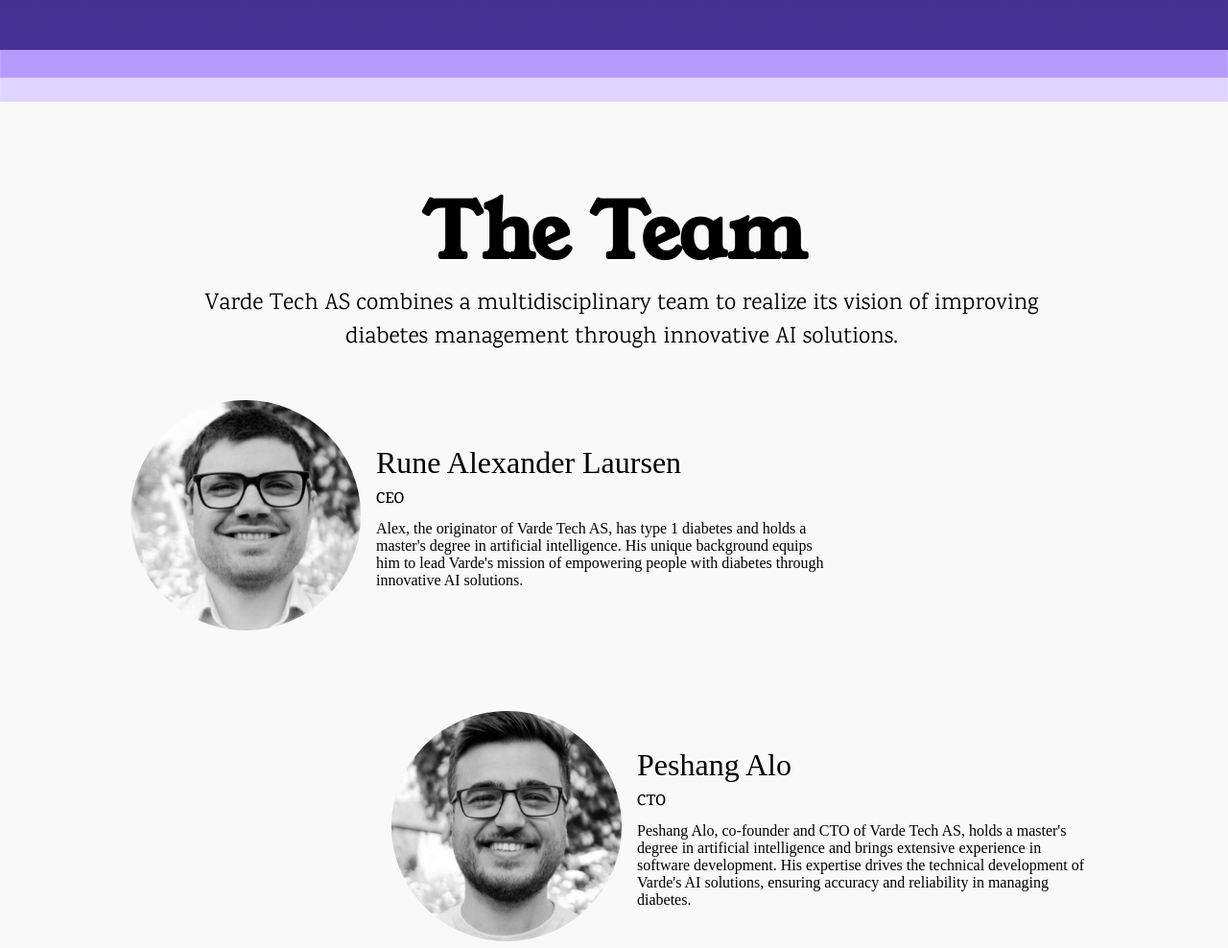
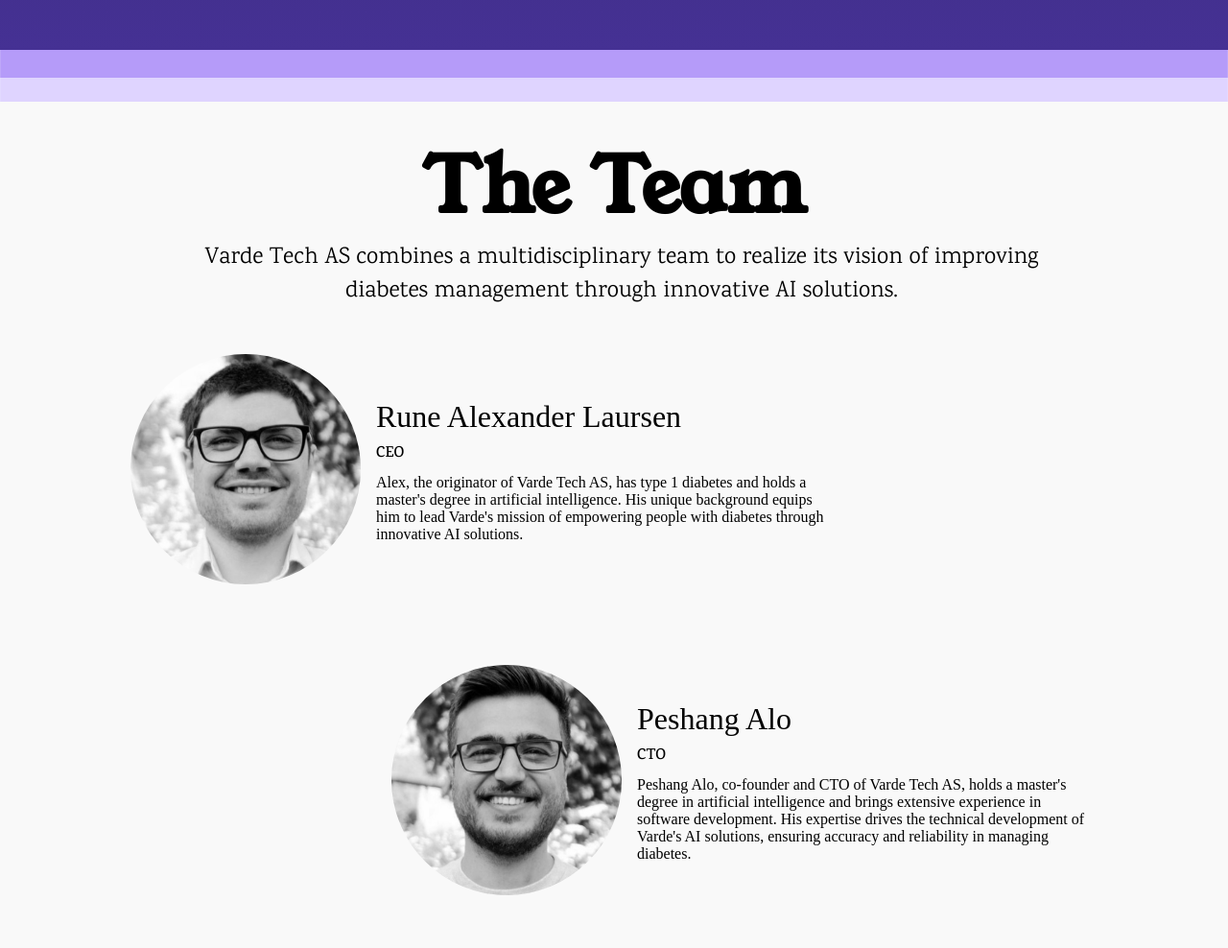
Before and after one commit to PeshangALO/varde-website, a plain HTML site: page index.html in a window 1280 px wide. Shown: the part 1560-2548 px from the top of the page at 96% size. Drawn offline with Linux system fonts and the light colour scheme; a web font is replaced by a local one.

Commit message:
Reduced margin on "the-team" section

```diff
--- a/styles/styles.css
+++ b/styles/styles.css
@@ -537,7 +537,7 @@
     display: flex;
     flex-direction: column;
     justify-content: center;
-    margin: 5rem 1rem 5rem 1rem;
+    margin: 2rem 1rem 5rem 1rem;
 }
 
 
```
